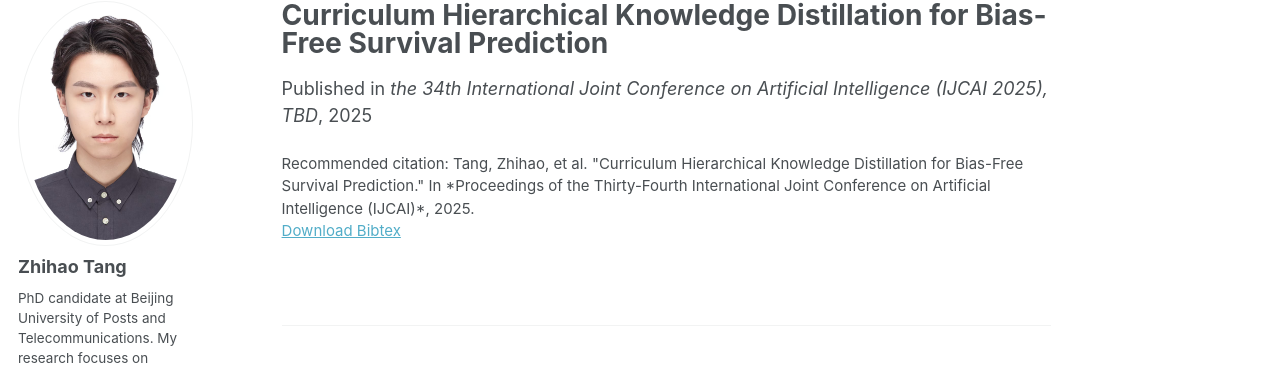
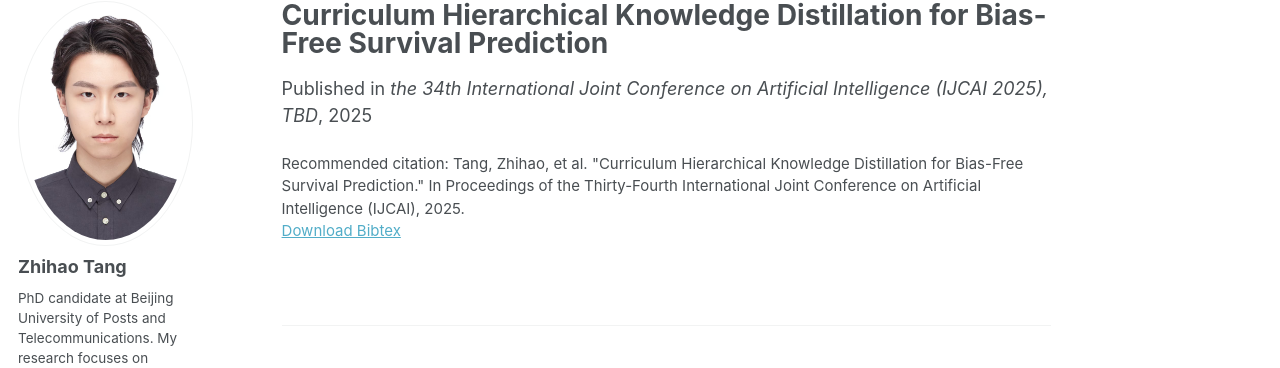
Before and after one commit to t-zhihao/t-zhihao.github.io, a Jekyll site: the page built from _publications/2010-10-01-paper-title-number-2.md, in a window 1280 px wide and 1025 px high. Shown: the part 98-466 px from the top of the window. Built offline with Jekyll 4.4.1, drawn with Linux system fonts in a browser that asks for light colours; some web fonts are replaced; a script that is not in the unit is left out.

```diff
--- a/_publications/2010-10-01-paper-title-number-2.md
+++ b/_publications/2010-10-01-paper-title-number-2.md
@@ -7,6 +7,6 @@ excerpt: >-
   A key fairness challenge for pathology foundation models is their performance drop-off on data-sparse patient groups, despite excelling on data-rich ones. To address this, we developed a method to effectively transfer knowledge from data-rich to data-poor domains. Our approach combines hierarchical knowledge distillation and curriculum learning, using "virtual samples" to progressively transfer knowledge from well-represented cases to under-represented ones, which significantly boosts model accuracy in data-sparse environments.
 venue: 'the 34th International Joint Conference on Artificial Intelligence (IJCAI 2025), TBD'
 bibtexurl: 'http://t-zhihao.github.io/files/bibtex5.bib'
-citation: 'Tang, Zhihao, et al. "Curriculum Hierarchical Knowledge Distillation for Bias-Free Survival Prediction." In *Proceedings of the Thirty-Fourth International Joint Conference on Artificial Intelligence (IJCAI)*, 2025.'
+citation: 'Tang, Zhihao, et al. "Curriculum Hierarchical Knowledge Distillation for Bias-Free Survival Prediction." In Proceedings of the Thirty-Fourth International Joint Conference on Artificial Intelligence (IJCAI), 2025.'
 date: 2025-09-01
 ---
```
